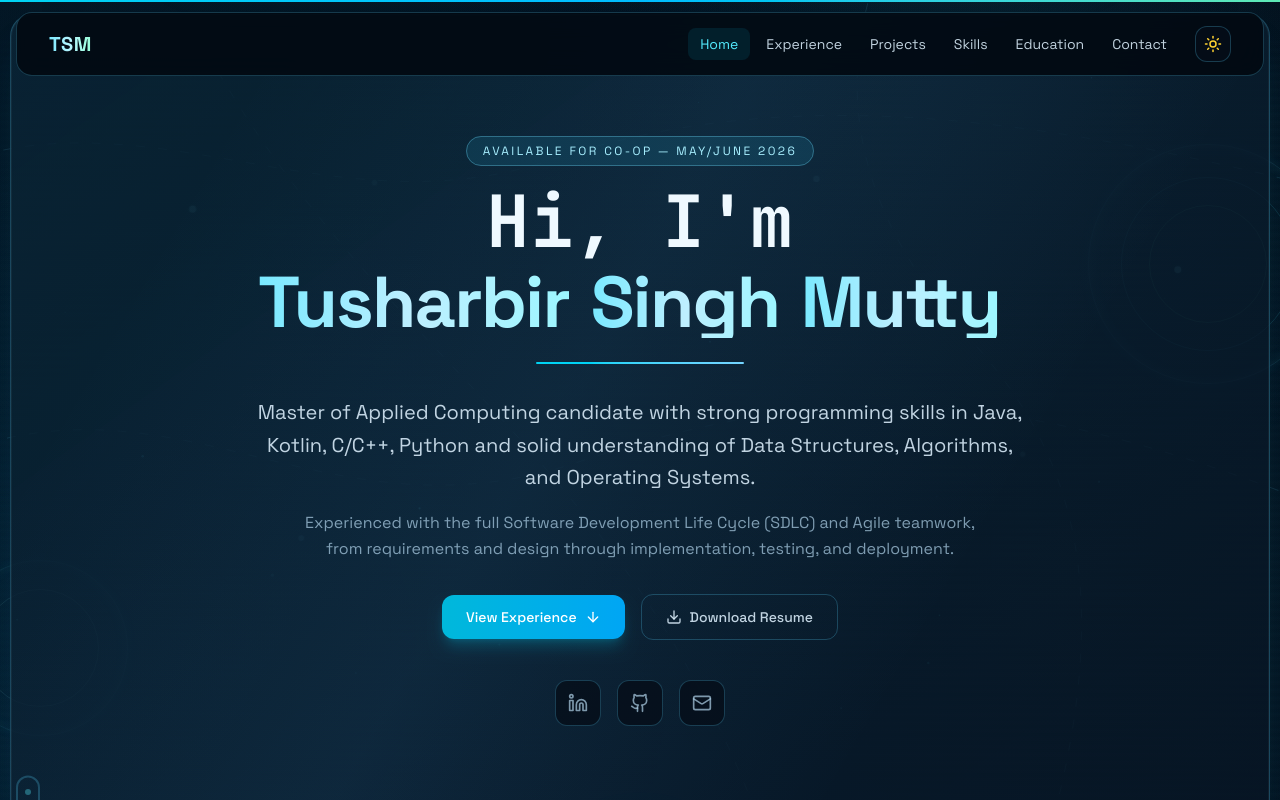
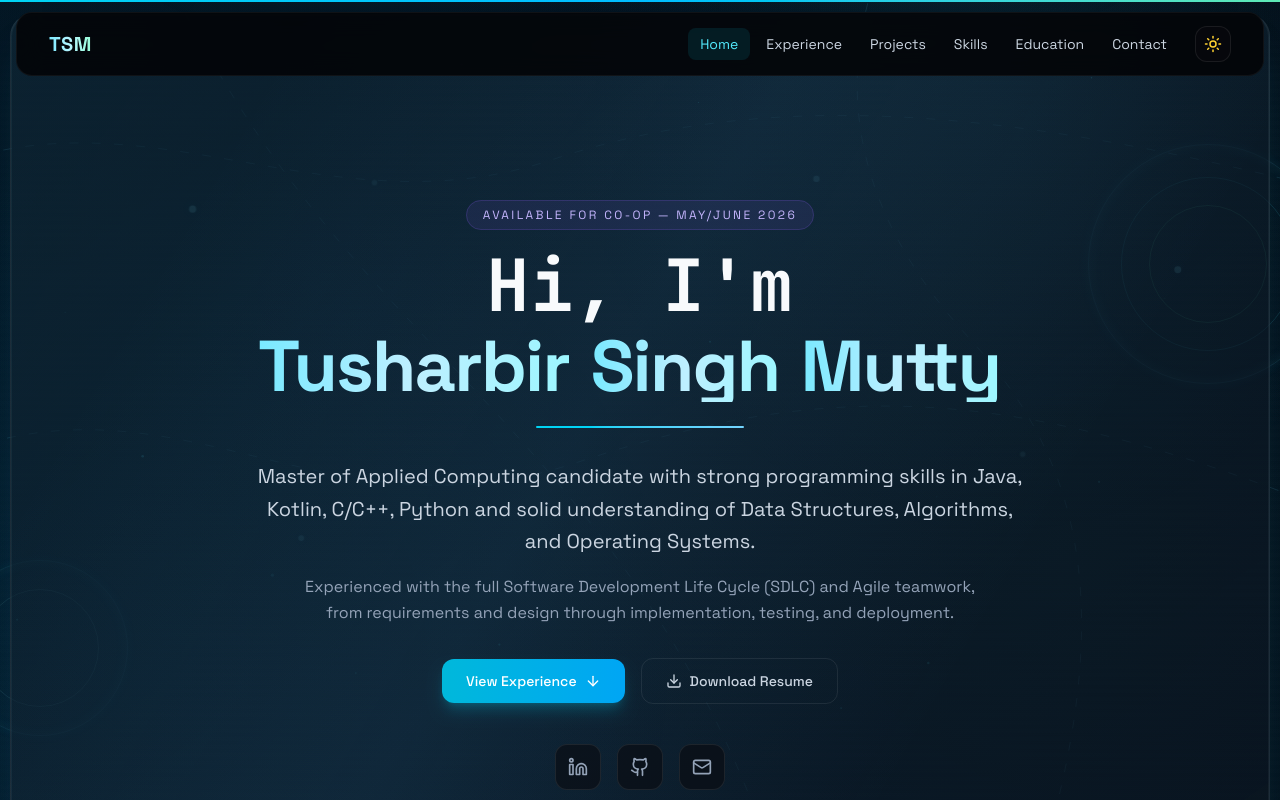
Before and after one commit to Tusharbir/portfolio, a Next.js app: page / in a window 1280 px wide. Shown: the top 800 px of the page. Built offline with nearby package versions, Linux system fonts and the light colour scheme.

Commit message:
redesign-fixes

```diff
--- a/src/app/globals.css
+++ b/src/app/globals.css
@@ -8,55 +8,55 @@
 }
 
 :root {
-  --background: #010309;
-  --foreground: #eff9ff;
-  --card-bg: rgba(5, 14, 26, 0.8);
-  --card-border: rgba(89, 214, 255, 0.24);
-  --text-primary: #eff9ff;
-  --text-secondary: rgba(223, 242, 255, 0.86);
-  --text-muted: rgba(176, 211, 233, 0.7);
-  --text-faint: rgba(151, 187, 212, 0.53);
-  --nav-bg: rgba(2, 8, 16, 0.88);
-  --nav-border: rgba(89, 214, 255, 0.24);
-  --mobile-menu-bg: rgba(2, 9, 18, 0.97);
-  --glow-color: rgba(72, 233, 255, 0.2);
-  --grid-line: rgba(58, 152, 200, 0.14);
-  --scan-line: rgba(80, 226, 255, 0.06);
+  --background: #030305;
+  --foreground: #f8fafc;
+  --card-bg: rgba(10, 10, 15, 0.6);
+  --card-border: rgba(255, 255, 255, 0.08);
+  --text-primary: #f8fafc;
+  --text-secondary: #cbd5e1;
+  --text-muted: #94a3b8;
+  --text-faint: #475569;
+  --nav-bg: rgba(3, 3, 5, 0.85);
+  --nav-border: rgba(255, 255, 255, 0.05);
+  --mobile-menu-bg: rgba(5, 5, 10, 0.97);
+  --glow-color: rgba(139, 92, 246, 0.15);
+  --grid-line: rgba(255, 255, 255, 0.04);
+  --scan-line: rgba(255, 255, 255, 0.02);
   --brand-from: #7ce9ff;
   --brand-mid: #b6f5ff;
   --brand-to: #97ffd8;
   --hero-name-from: #79e9ff;
   --hero-name-mid: #beefff;
   --hero-name-to: #9cf6ff;
-  --hero-pill-text: #a8efff;
-  --hero-pill-bg: rgba(35, 173, 215, 0.14);
-  --hero-pill-border: rgba(117, 224, 255, 0.32);
+  --hero-pill-text: #c4b5fd;
+  --hero-pill-bg: rgba(139, 92, 246, 0.1);
+  --hero-pill-border: rgba(139, 92, 246, 0.2);
 }
 
 .dark {
-  --background: #010309;
-  --foreground: #eff9ff;
-  --card-bg: rgba(5, 14, 26, 0.8);
-  --card-border: rgba(89, 214, 255, 0.24);
-  --text-primary: #eff9ff;
-  --text-secondary: rgba(223, 242, 255, 0.86);
-  --text-muted: rgba(176, 211, 233, 0.7);
-  --text-faint: rgba(151, 187, 212, 0.53);
-  --nav-bg: rgba(2, 8, 16, 0.88);
-  --nav-border: rgba(89, 214, 255, 0.24);
-  --mobile-menu-bg: rgba(2, 9, 18, 0.97);
-  --glow-color: rgba(72, 233, 255, 0.2);
-  --grid-line: rgba(58, 152, 200, 0.14);
-  --scan-line: rgba(80, 226, 255, 0.06);
+  --background: #030305;
+  --foreground: #f8fafc;
+  --card-bg: rgba(10, 10, 15, 0.6);
+  --card-border: rgba(255, 255, 255, 0.08);
+  --text-primary: #f8fafc;
+  --text-secondary: #cbd5e1;
+  --text-muted: #94a3b8;
+  --text-faint: #475569;
+  --nav-bg: rgba(3, 3, 5, 0.85);
+  --nav-border: rgba(255, 255, 255, 0.05);
+  --mobile-menu-bg: rgba(5, 5, 10, 0.97);
+  --glow-color: rgba(139, 92, 246, 0.15);
+  --grid-line: rgba(255, 255, 255, 0.04);
+  --scan-line: rgba(255, 255, 255, 0.02);
   --brand-from: #7ce9ff;
   --brand-mid: #b6f5ff;
   --brand-to: #97ffd8;
   --hero-name-from: #79e9ff;
   --hero-name-mid: #beefff;
   --hero-name-to: #9cf6ff;
-  --hero-pill-text: #a8efff;
-  --hero-pill-bg: rgba(35, 173, 215, 0.14);
-  --hero-pill-border: rgba(117, 224, 255, 0.32);
+  --hero-pill-text: #c4b5fd;
+  --hero-pill-bg: rgba(139, 92, 246, 0.1);
+  --hero-pill-border: rgba(139, 92, 246, 0.2);
 }
 
 .light {
@@ -88,6 +88,7 @@
 html {
   scroll-behavior: smooth;
   overflow-x: hidden;
+  scroll-padding-top: 6rem;
 }
 
 body {
--- a/src/app/page.tsx
+++ b/src/app/page.tsx
@@ -3,8 +3,10 @@
 import { useEffect, useState } from "react";
 import { motion } from "framer-motion";
 import AnimatedBackground from "@/components/AnimatedBackground";
+import CursorSpotlight from "@/components/CursorSpotlight";
 import FuturisticOverlay from "@/components/FuturisticOverlay";
 import SplashScreen from "@/components/SplashScreen";
+import WixScrollSection from "@/components/WixScrollSection";
 import Navbar from "@/components/Navbar";
 import ScrollProgress from "@/components/ScrollProgress";
 import HeroSection from "@/components/HeroSection";
@@ -66,6 +68,7 @@ export default function Home() {
       {!splashDone && <SplashScreen onComplete={handleSplashComplete} />}
 
       <AnimatedBackground />
+      <CursorSpotlight />
       <FuturisticOverlay subtle />
 
       {splashDone && (
@@ -78,19 +81,33 @@ export default function Home() {
           <Navbar />
 
           <main className="relative z-10">
+            <WixScrollSection>
               <HeroSection />
               <SectionDivider />
+            </WixScrollSection>
+            <WixScrollSection>
               <ExperienceSection />
               <SectionDivider />
+            </WixScrollSection>
+            <WixScrollSection>
               <AchievementsSection />
               <SectionDivider />
+            </WixScrollSection>
+            <WixScrollSection>
               <ProjectsSection />
               <SectionDivider />
+            </WixScrollSection>
+            <WixScrollSection>
               <SkillsSection />
               <SectionDivider />
+            </WixScrollSection>
+            <WixScrollSection>
               <EducationSection />
               <SectionDivider />
+            </WixScrollSection>
+            <WixScrollSection>
               <ContactSection />
+            </WixScrollSection>
           </main>
         </motion.div>
       )}
--- /dev/null
+++ b/src/components/CursorSpotlight.tsx
@@ -0,0 +1,45 @@
+"use client";
+
+import { useEffect, useState } from "react";
+import { motion, useMotionValue, useSpring } from "framer-motion";
+import { useReducedMotion } from "@/hooks/useReducedMotion";
+
+export default function CursorSpotlight() {
+  const [isVisible, setIsVisible] = useState(false);
+  const reduced = useReducedMotion();
+  const mouseX = useMotionValue(0);
+  const mouseY = useMotionValue(0);
+
+  const springX = useSpring(mouseX, { stiffness: 400, damping: 28 });
+  const springY = useSpring(mouseY, { stiffness: 400, damping: 28 });
+
+  useEffect(() => {
+    // Disable on mobile where hover makes no sense
+    if (window.matchMedia("(max-width: 768px)").matches) return;
+
+    const handleMouseMove = (e: MouseEvent) => {
+      // 300 is half the width/height to center the orb
+      mouseX.set(e.clientX - 300);
+      mouseY.set(e.clientY - 300);
+      if (!isVisible) setIsVisible(true);
+    };
+
+    window.addEventListener("mousemove", handleMouseMove);
+    return () => window.removeEventListener("mousemove", handleMouseMove);
+  }, [mouseX, mouseY, isVisible]);
+
+  if (reduced) return null;
+
+  return (
+    <motion.div
+      className="pointer-events-none fixed left-0 top-0 z-20 h-[600px] w-[600px] rounded-full mix-blend-screen opacity-0 transition-opacity duration-1000 will-change-transform"
+      style={{
+        x: springX,
+        y: springY,
+        opacity: isVisible ? 1 : 0,
+        background: "radial-gradient(circle, rgba(139, 92, 246, 0.06) 0%, rgba(59, 130, 246, 0.03) 40%, transparent 60%)",
+        filter: "blur(20px)",
+      }}
+    />
+  );
+}
--- a/src/components/HeroSection.tsx
+++ b/src/components/HeroSection.tsx
@@ -39,7 +39,7 @@ export default function HeroSection() {
   return (
     <section
       id="hero"
-      className="tech-section relative min-h-screen overflow-hidden px-4 pt-16"
+      className="tech-section relative min-h-screen overflow-hidden px-4 pt-32 pb-16"
     >
       <div className="pointer-events-none absolute inset-0">
         <motion.svg
--- a/src/components/ProjectsSection.tsx
+++ b/src/components/ProjectsSection.tsx
@@ -42,31 +42,20 @@ export default function ProjectsSection() {
         </motion.div>
 
         <div
-          className="md:hidden max-w-full overflow-x-auto overflow-y-visible pb-4 [scrollbar-gutter:stable]"
+          className="max-w-full overflow-x-auto overflow-y-visible pb-8 pt-4 [scrollbar-gutter:stable] hide-scrollbar"
           style={{ WebkitOverflowScrolling: "touch" }}
           aria-label="Project cards, horizontal scroll"
         >
-          <div className="flex w-max min-w-full snap-x snap-mandatory gap-5 pr-3">
+          <div className="flex w-max min-w-full snap-x snap-mandatory gap-6 px-4 sm:px-0 pr-8">
             {projects.map((project, index) => (
               <ProjectFlipCard
                 key={project.title}
                 project={project}
                 index={index}
-                className="snap-start"
+                className="snap-start sm:snap-center"
               />
             ))}
           </div>
-        </div>
-
-        <div className="hidden md:grid md:grid-cols-2 md:gap-6 xl:grid-cols-3 xl:gap-7" aria-label="Project cards, grid">
-          {projects.map((project, index) => (
-            <ProjectFlipCard
-              key={project.title}
-              project={project}
-              index={index}
-              className="w-full sm:w-full"
-            />
-          ))}
         </div>
       </div>
 
--- /dev/null
+++ b/src/components/WixScrollSection.tsx
@@ -0,0 +1,38 @@
+"use client";
+
+import { useRef, ReactNode } from "react";
+import { motion, useScroll, useTransform } from "framer-motion";
+import { useReducedMotion } from "@/hooks/useReducedMotion";
+
+type WixScrollSectionProps = {
+  children: ReactNode;
+};
+
+export default function WixScrollSection({ children }: WixScrollSectionProps) {
+  const containerRef = useRef<HTMLDivElement>(null);
+  const reducedMotion = useReducedMotion();
+
+  const { scrollYProgress } = useScroll({
+    target: containerRef,
+    offset: ["start start", "end start"],
+  });
+
+  const scale = useTransform(scrollYProgress, [0, 1], [1, 0.9]);
+  const opacity = useTransform(scrollYProgress, [0, 1], [1, 0.2]);
+  const y = useTransform(scrollYProgress, [0, 1], ["0%", "15%"]);
+  const filter = useTransform(scrollYProgress, [0, 1], ["blur(0px)", "blur(8px)"]);
+
+  if (reducedMotion) {
+    return <div className="relative">{children}</div>;
+  }
+
+  return (
+    <motion.div
+      ref={containerRef}
+      style={{ scale, opacity, y, filter }}
+      className="relative origin-top will-change-transform"
+    >
+      {children}
+    </motion.div>
+  );
+}
```
Lines whose indentation alone changed are shown as unchanged.
